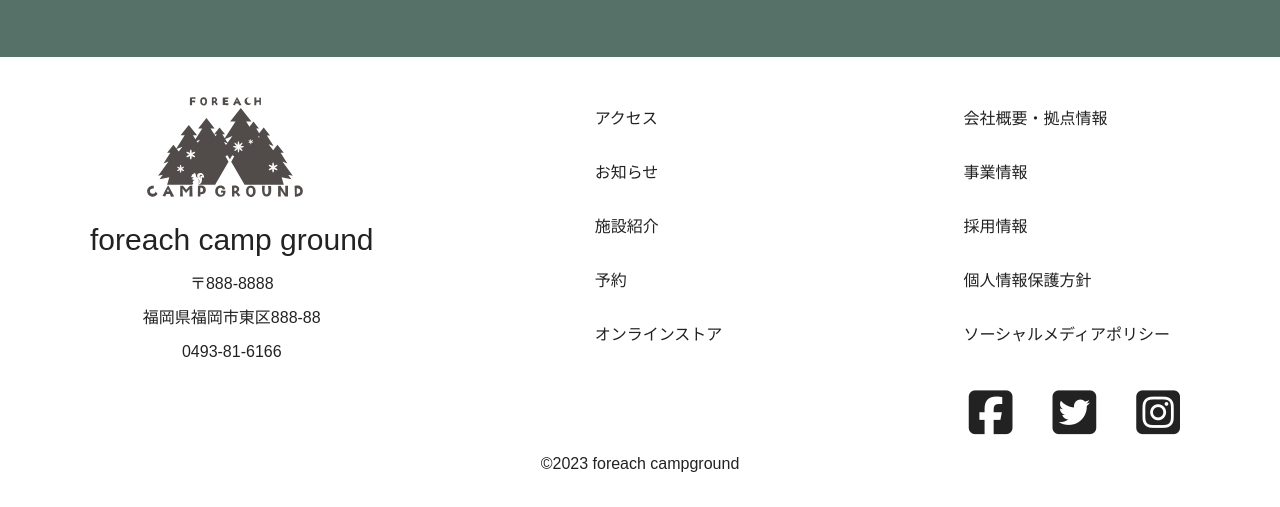
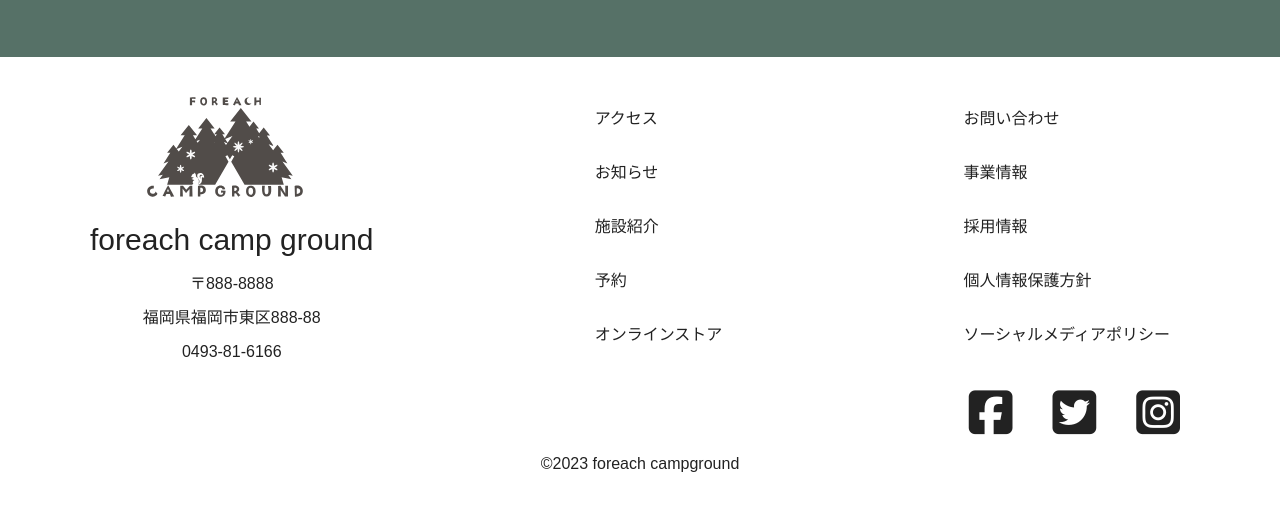
Before and after one commit to atsu456/foreach, a PHP site: page /facility.php in a window 1280 px wide. Shown: the part 5657-6164 px from the top of the page. Run offline with PHP 8.4, Linux system fonts and the light colour scheme; some libraries are stand-ins or nearby versions; some web fonts are replaced.

Commit message:
Update facility.php

```diff
--- a/facility.php
+++ b/facility.php
@@ -220,18 +220,19 @@
                 </ul>
                             <ul class="ft_links_ul">
                 <li class="ft_links_li"><a href="#">アクセス</a></li>
-                    <li class="ft_links_li"><a href="#">お知らせ</a></li>
+                <li class="ft_links_li"><a href="news.php">お知らせ</a></li>
                 <li class="ft_links_li"><a href="facility.php">施設紹介</a></li>
-                    <li class="ft_links_li"><a href="#">予約</a></li>
-                    <li class="ft_links_li"><a href="#">オンラインストア</a></li>
+                <li class="ft_links_li"><a href="reserve.php">予約</a></li>
+                <li class="ft_links_li"><a href="shop.php">オンラインストア</a></li>
             </ul>
             <ul class="ft_links_ul">
-                    <li class="ft_links_li"><a href="#">会社概要・拠点情報</a></li>
+                <li class="ft_links_li"><a href="contact.php">お問い合わせ</a></li>
                 <li class="ft_links_li"><a href="#">事業情報</a></li>
                 <li class="ft_links_li"><a href="#">採用情報</a></li>
                 <li class="ft_links_li"><a href="#">個人情報保護方針</a></li>
                 <li class="ft_links_li"><a href="#">ソーシャルメディアポリシー</a></li>
             </ul>
+
             </div>
             <div class="ft_snsLinks">
                 <ul class="ft_snsLinks_ul">
```
Lines whose indentation alone changed are shown as unchanged.
